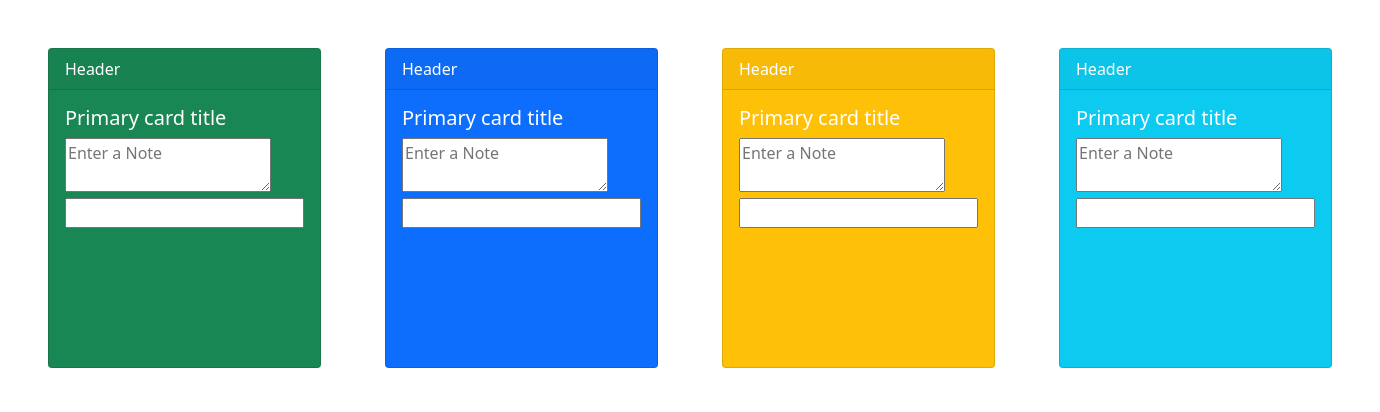
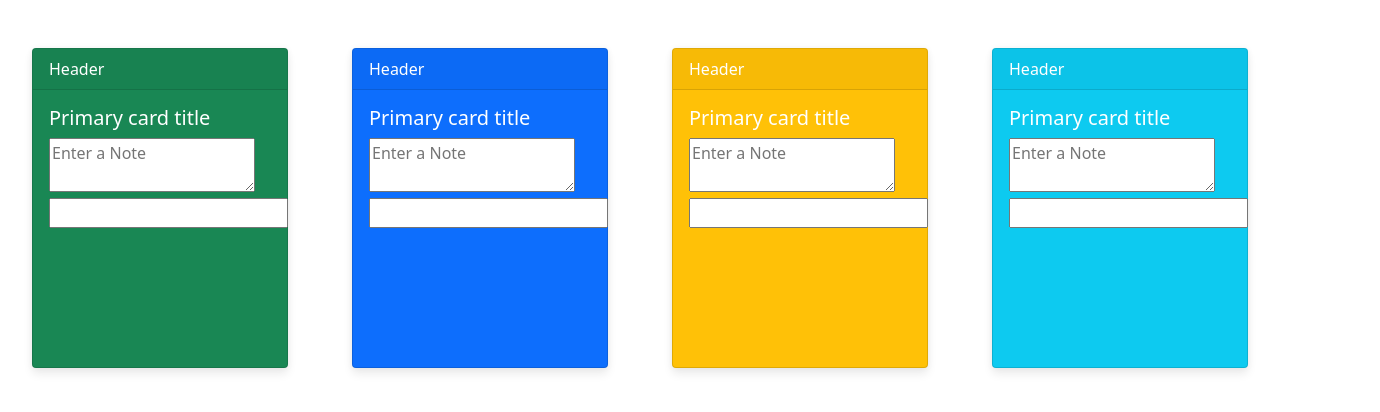
Before and after one commit to sanjaydell/Quick-Notes, a React (Create React App) app: page / in a window 1280 px wide. Shown: the top 412 px of the page, 1380 px wide, since content can reach past the window. Built offline with nearby package versions, Linux system fonts and the light colour scheme.

Commit message:
Updated Styling for Card

```diff
--- a/src/App.css
+++ b/src/App.css
@@ -1,6 +1,7 @@
 .App {
   margin: 0rem;
-  display: inline-flex;
+  display: flex;
   padding: 1rem;
   padding-top: 1rem;
+  justify-content: center;
 }
--- /dev/null
+++ b/src/Card.css
@@ -0,0 +1,12 @@
+.card {
+  border-radius: 4px;
+  background: #fff;
+  box-shadow: 0 6px 10px rgba(0,0,0,.08), 0 0 6px rgba(0,0,0,.05);
+  transition: .3s transform cubic-bezier(.155,1.105,.295,1.12),.3s box-shadow,.3s -webkit-transform cubic-bezier(.155,1.105,.295,1.12);
+  cursor: pointer;
+}
+
+.card:hover {
+  transform: scale(1.05);
+  box-shadow: 0 10px 20px rgba(0,0,0,.12), 0 4px 8px rgba(0,0,0,.06);
+}
--- a/src/Card.jsx
+++ b/src/Card.jsx
@@ -1,9 +1,10 @@
 import React from 'react'
+import './Card.css'
 
 const Card = ({color}) => {
 return(
   <div style={{ padding: '2rem' }}>
-    <div className={`card text-white bg-${color} mb-3`} style={{ maxWidth: '19rem', height: '20rem' }}>
+    <div className={`card text-white bg-${color} mb-3`} style={{ maxWidth: '16rem', height: '20rem' }}>
       <div className='card-header'>Header</div>
       <div className='card-body'>
         <h5 className='card-title'>Primary card title</h5>
```
